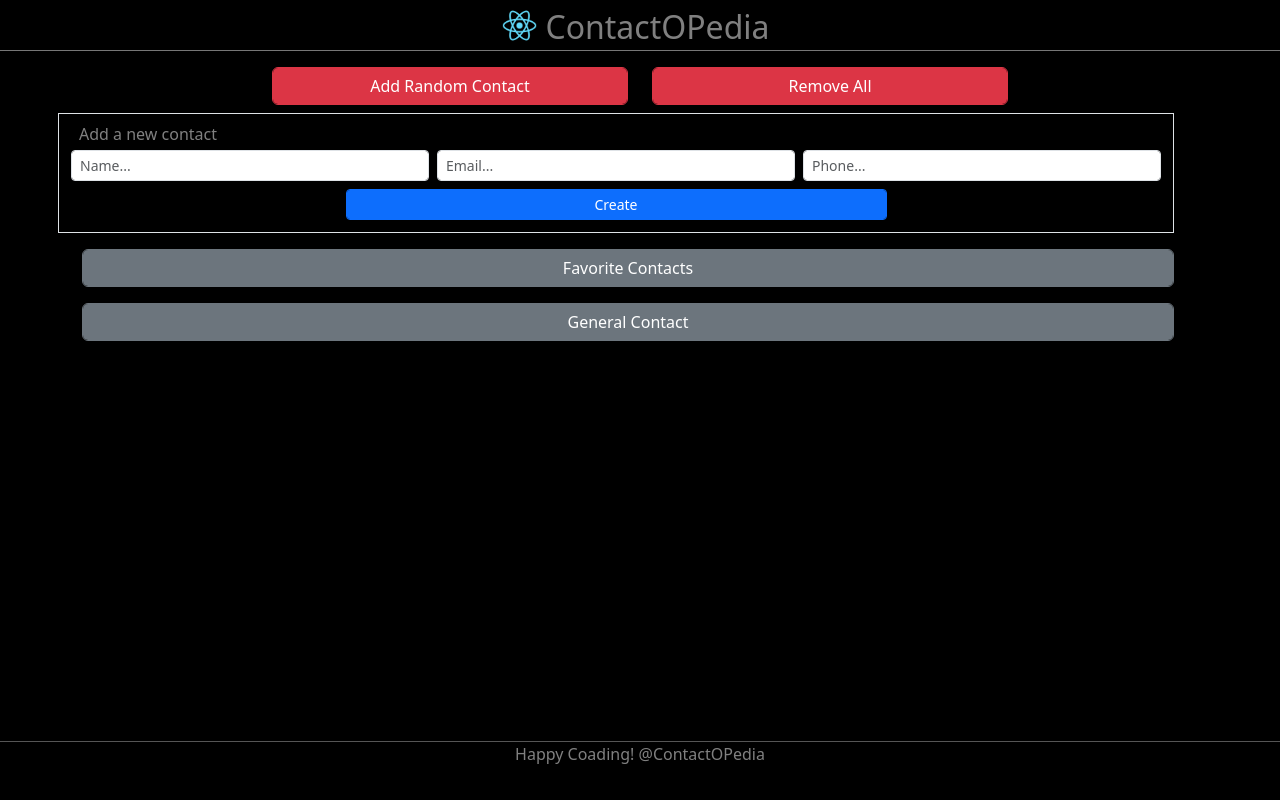
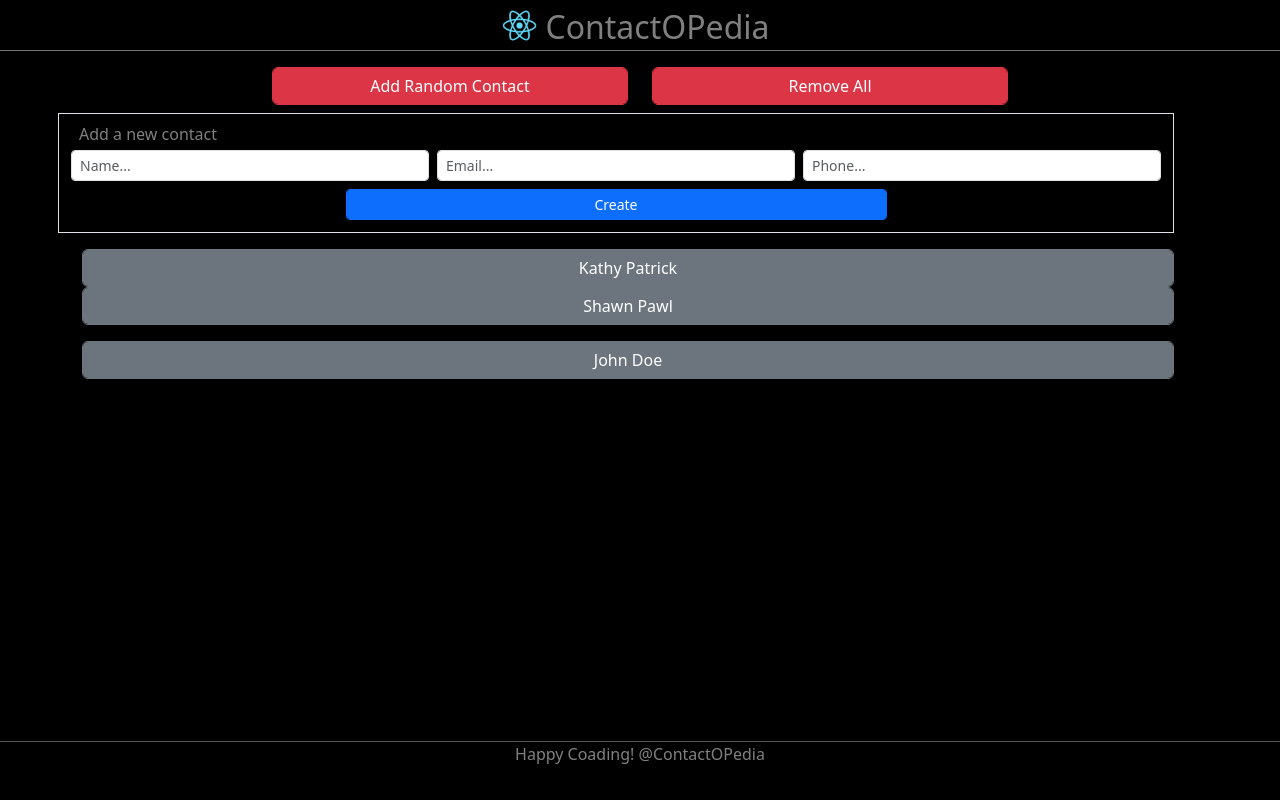
Before and after one commit to masum-rayhan/React-Projects, a React (Create React App) app in the folder contactopedia/: page / in a window 1280 px wide. Built offline with nearby package versions, Linux system fonts and the light colour scheme.

Commit message:
favorite & general contact state

```diff
--- a/contactopedia/src/Components/ContactPages/Contact.jsx
+++ b/contactopedia/src/Components/ContactPages/Contact.jsx
@@ -1,8 +1,8 @@
-const Contact = () => {
-    return(
-        <div>
-            <button className="btn btn-secondary form-control">Contact</button>
-        </div>
-    )
-}
+const Contact = (props) => {
+  return (
+    <div>
+      <button className="btn btn-secondary form-control">{props.contact.name}</button>
+    </div>
+  );
+};
 export default Contact;
--- a/contactopedia/src/Components/ContactPages/ContactIndex.jsx
+++ b/contactopedia/src/Components/ContactPages/ContactIndex.jsx
@@ -8,11 +8,39 @@ import GeneralContacts from "./GeneralContacts";
 import Footer from "../Layout/Footer";
 
 class ContactIndex extends React.Component {
+  constructor(props) {
+    super(props);
+    this.state = {
+      contactList: [
+        {
+          id: 1,
+          name: "John Doe",
+          email: "john@gmail.com",
+          phone: "123-456-7890",
+          isFavorite: false,
+        },
+        {
+          id: 2,
+          name: "Kathy Patrick",
+          email: "kathy@gmail.com",
+          phone: "548-456-7890",
+          isFavorite: true,
+        },
+        {
+          id: 3,
+          name: "Shawn Pawl",
+          email: "shawn@gmail.com",
+          phone: "658-456-7890",
+          isFavorite: true,
+        },
+      ],
+    };
+  }
   render() {
     return (
       <div>
         <Header />
-                <div className="container" style={{minHeight:"85vh"}}>
+        <div className="container" style={{ minHeight: "85vh" }}>
           <div className="row py-3">
             <div className="col-4 offset-2">
               <AddRandomContact />
@@ -24,16 +52,24 @@ class ContactIndex extends React.Component {
               <AddContact />
             </div>
             <div className="row py-2">
-                            <FavoriteContacts />
+              <FavoriteContacts
+                contacts={this.state.contactList.filter(
+                  (u) => u.isFavorite === true
+                )}
+              />
             </div>
             <div className="row py-2">
-                            <GeneralContacts />
+              <GeneralContacts
+                contacts={this.state.contactList.filter(
+                  (u) => u.isFavorite === false
+                )}
+              />
             </div>
           </div>
         </div>
         <Footer />
       </div>
-        )
+    );
   }
 }
 export default ContactIndex;
--- a/contactopedia/src/Components/ContactPages/FavoriteContacts.jsx
+++ b/contactopedia/src/Components/ContactPages/FavoriteContacts.jsx
@@ -1,7 +1,10 @@
-const FavoriteContacts = () => {
+import Contact from "./Contact";
+const FavoriteContacts = (props) => {
     return(
         <div>
-            <button className="btn btn-secondary form-control">Favorite Contacts</button>
+            {props.contacts.map((obj, index) => (
+                <Contact contact = {obj} key={index}/>
+            ))}
         </div>
     )
 }
--- a/contactopedia/src/Components/ContactPages/GeneralContacts.jsx
+++ b/contactopedia/src/Components/ContactPages/GeneralContacts.jsx
@@ -1,7 +1,10 @@
-const GeneralContacts = () => {
+import Contact from "./Contact";
+const GeneralContacts = (props) => {
     return(
         <div>
-            <button className="btn btn-secondary form-control">General Contact</button>
+            {props.contacts.map((obj, index) => (
+                <Contact contact = {obj} key={index}/>
+            ))}
         </div>
     )
 }
```
Lines whose indentation alone changed are shown as unchanged.
